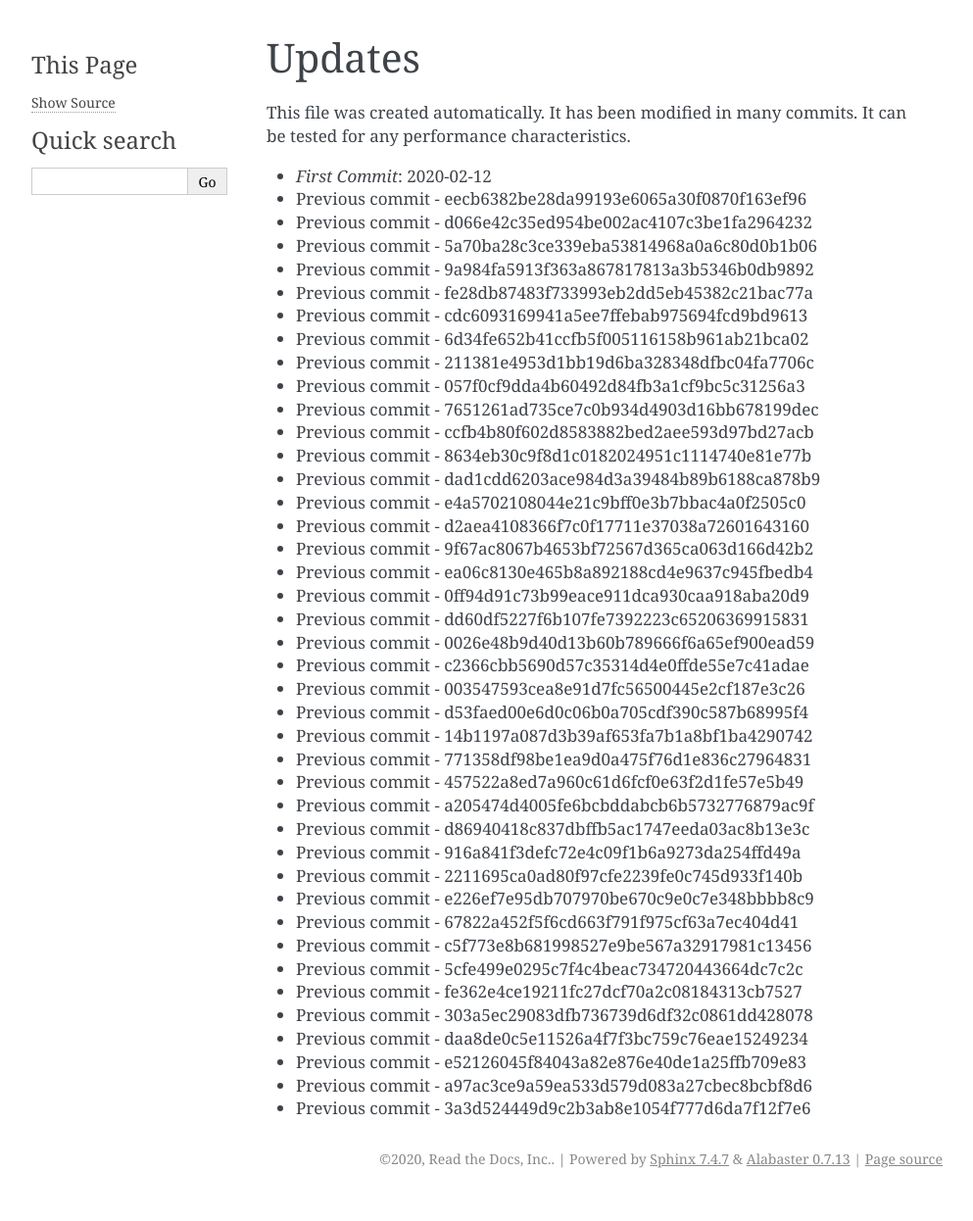
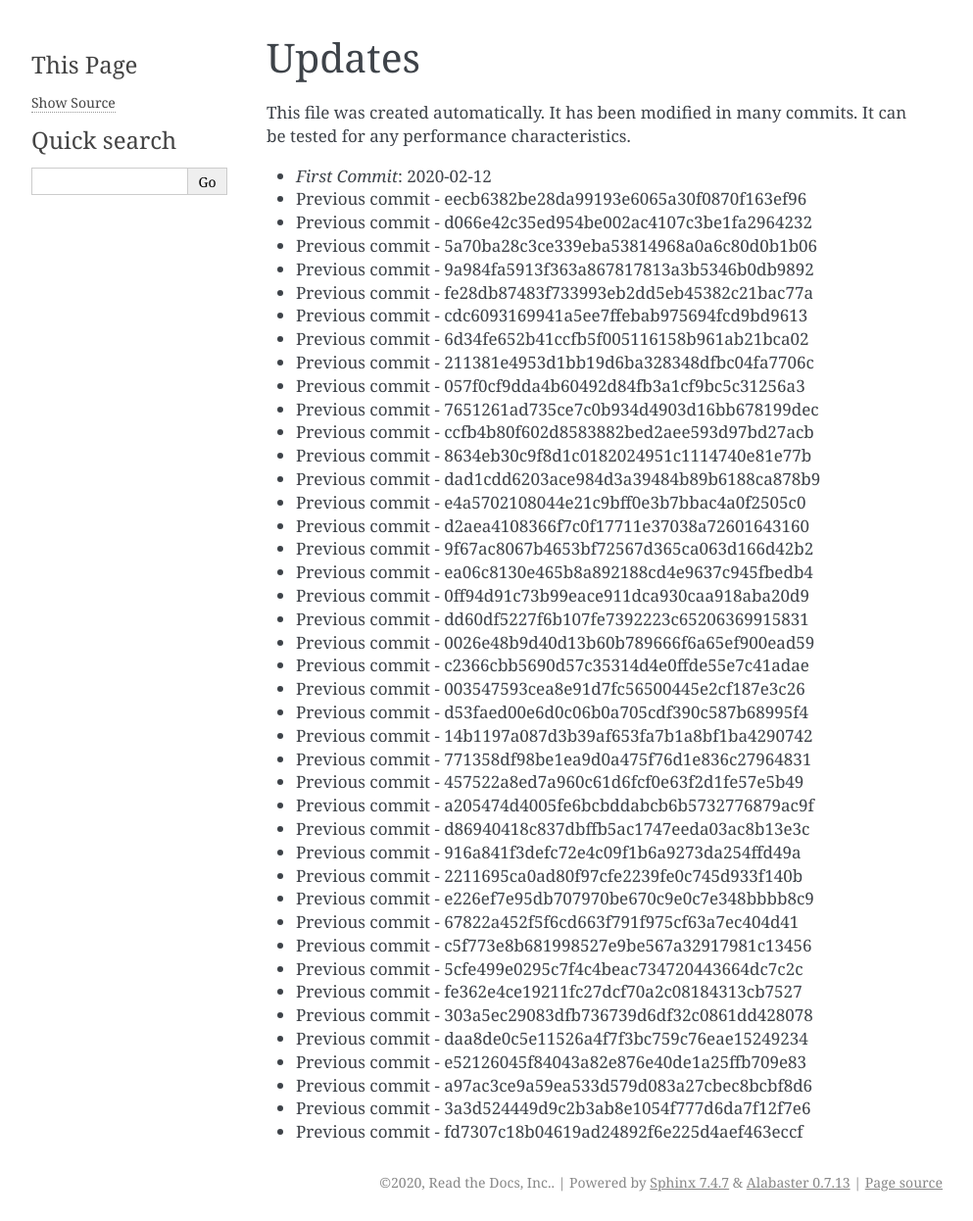
Before and after one commit to readthedocs/rtd-git-stresstest, a Sphinx documentation site: the page built from docs/updates.rst, in a window 1280 px wide. Shown: the whole page at 98% size, without its empty margins (148-1141 px from the left). Built offline with Sphinx 7.4.7, drawn with Linux system fonts in a browser that asks for light colours; before the commit the page ends 1222 px from its top, so only the background shows below that.

Commit message:
Generating commit from previous: fd7307c18b04619ad24892f6e225d4aef463eccf

```diff
--- a/docs/updates.rst
+++ b/docs/updates.rst
@@ -46,3 +46,4 @@ It can be tested for any performance characteristics.
 * Previous commit - e52126045f84043a82e876e40de1a25ffb709e83
 * Previous commit - a97ac3ce9a59ea533d579d083a27cbec8bcbf8d6
 * Previous commit - 3a3d524449d9c2b3ab8e1054f777d6da7f12f7e6
+* Previous commit - fd7307c18b04619ad24892f6e225d4aef463eccf
```
